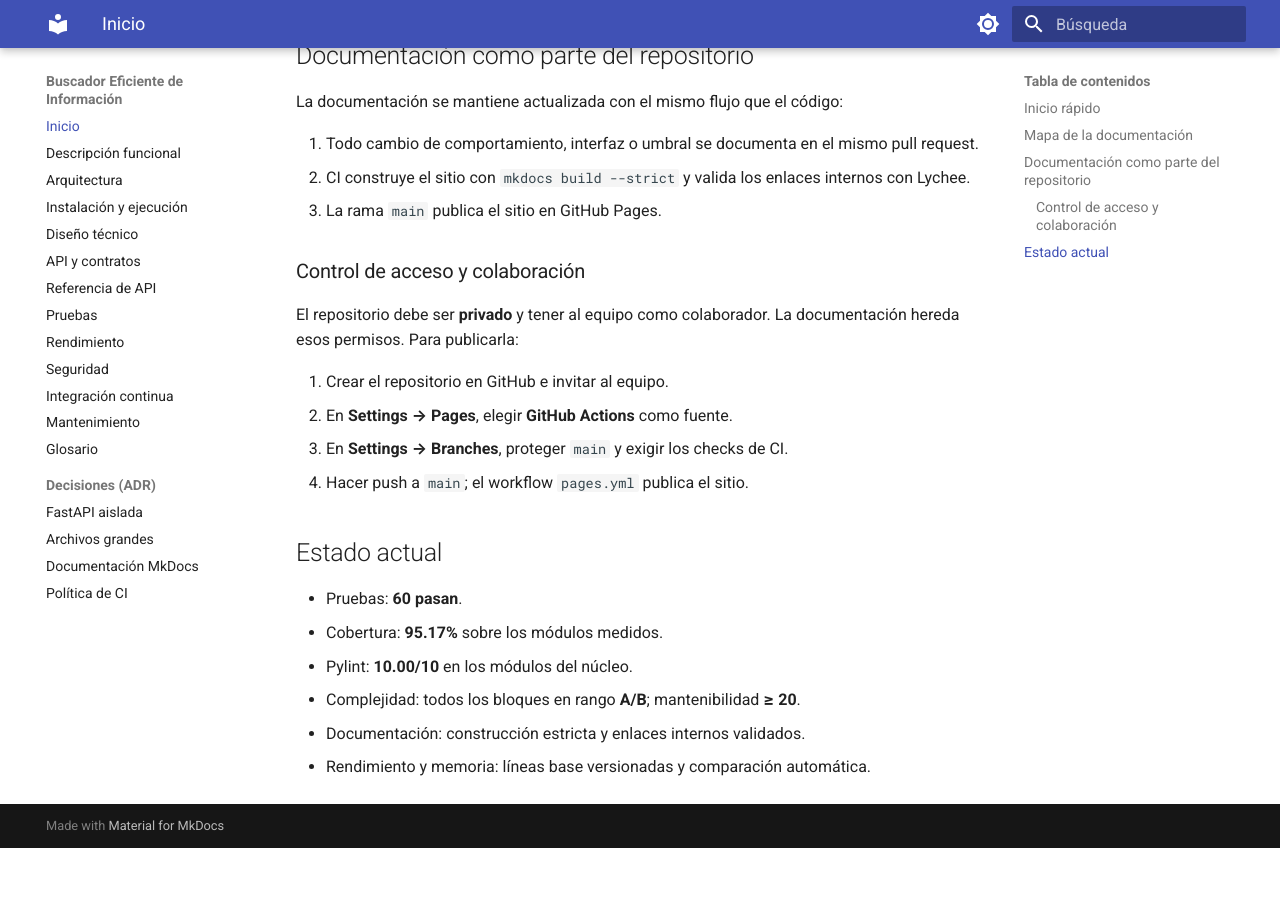
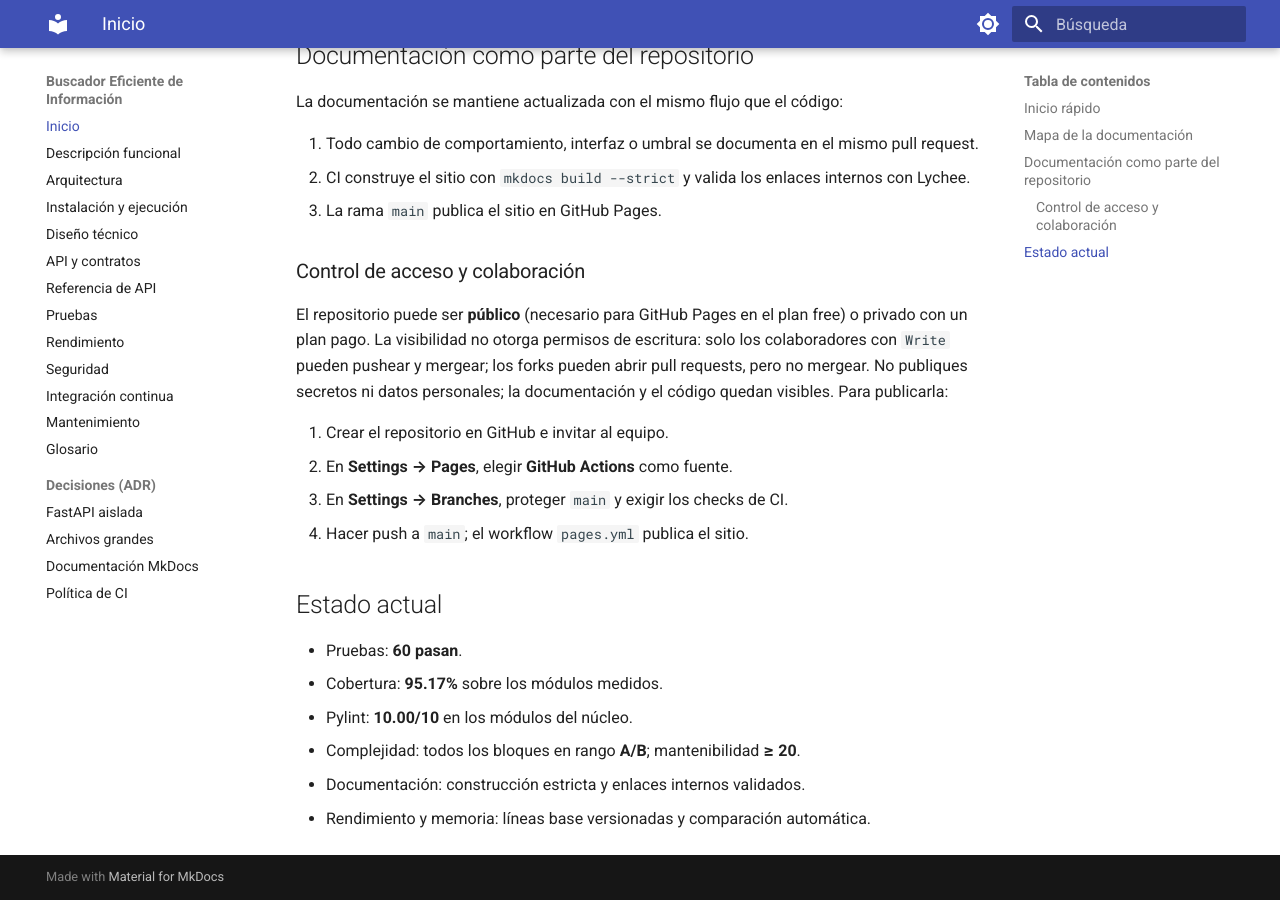
Before and after one commit to fdeschant/PEF-Parcial3, an MkDocs documentation site: the page built from documentation/index.md, in a window 1280 px wide and 900 px high, scrolled down 1269 px. Built offline with MkDocs 1.6.1 and Material for MkDocs 9.7.7, drawn with Linux system fonts in a browser that asks for light colours; before the commit the page ends 2117 px from its top, so only the background shows below that.

```diff
--- a/documentation/index.md
+++ b/documentation/index.md
@@ -49,8 +49,11 @@ La documentación se mantiene actualizada con el mismo flujo que el código:
 
 ### Control de acceso y colaboración
 
-El repositorio debe ser **privado** y tener al equipo como colaborador. La
-documentación hereda esos permisos. Para publicarla:
+El repositorio puede ser **público** (necesario para GitHub Pages en el plan
+free) o privado con un plan pago. La visibilidad no otorga permisos de escritura:
+solo los colaboradores con `Write` pueden pushear y mergear; los forks pueden
+abrir pull requests, pero no mergear. No publiques secretos ni datos personales;
+la documentación y el código quedan visibles. Para publicarla:
 
 1. Crear el repositorio en GitHub e invitar al equipo.
 2. En **Settings → Pages**, elegir **GitHub Actions** como fuente.
```
Also changed, not shown: Parcial3.md (+12 -6 lines), README.md (added, +5 -0 lines), documentation/ci.md (+2 -1 lines), documentation/mantenimiento.md (+1 -1 lines).
